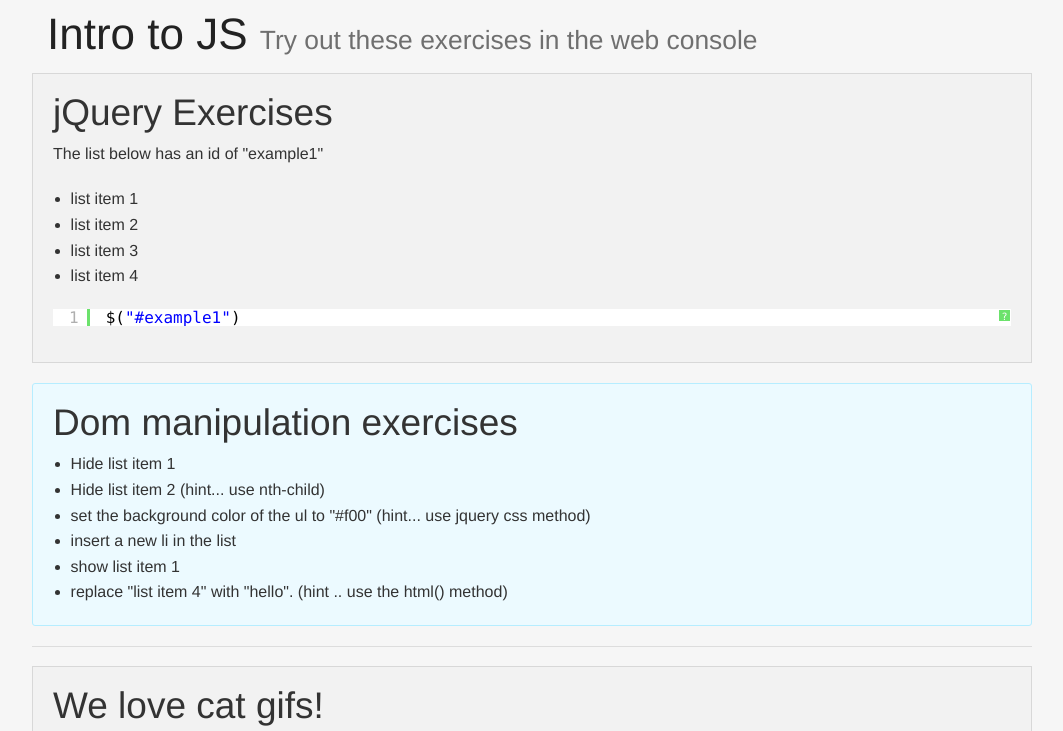
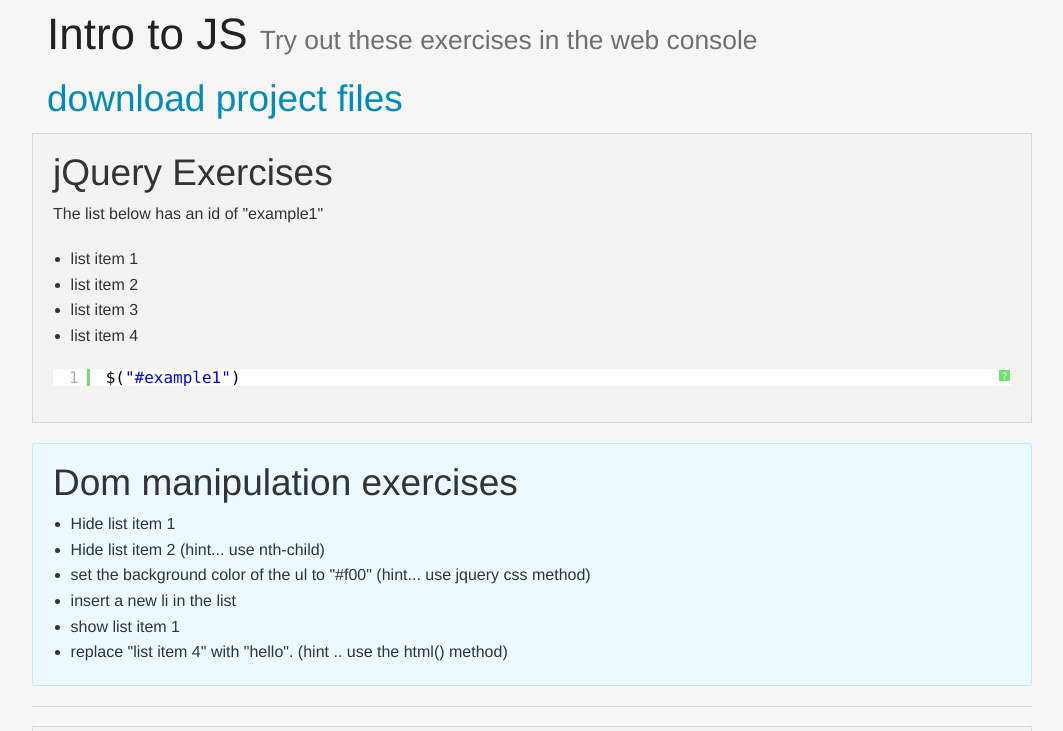
Before and after one commit to elguapo1611/elguapo1611.github.io, a plain HTML site: page index.html in a window 1280 px wide. Shown: the top 731 px of the page, without its empty margins (108-1171 px from the left). Drawn offline with Linux system fonts and the light colour scheme.

Commit message:
added assets

```diff
--- a/index.html
+++ b/index.html
@@ -17,6 +17,7 @@
     <div class="row">
       <div class="large-12 columns">
         <h1>Intro to JS <small>Try out these exercises in the web console</small></h1>
+        <h2><a href="assets/project.zip">download project files</a></h2>
       </div>
     </div>
 
```
Also changed, not shown: 1 other file.
